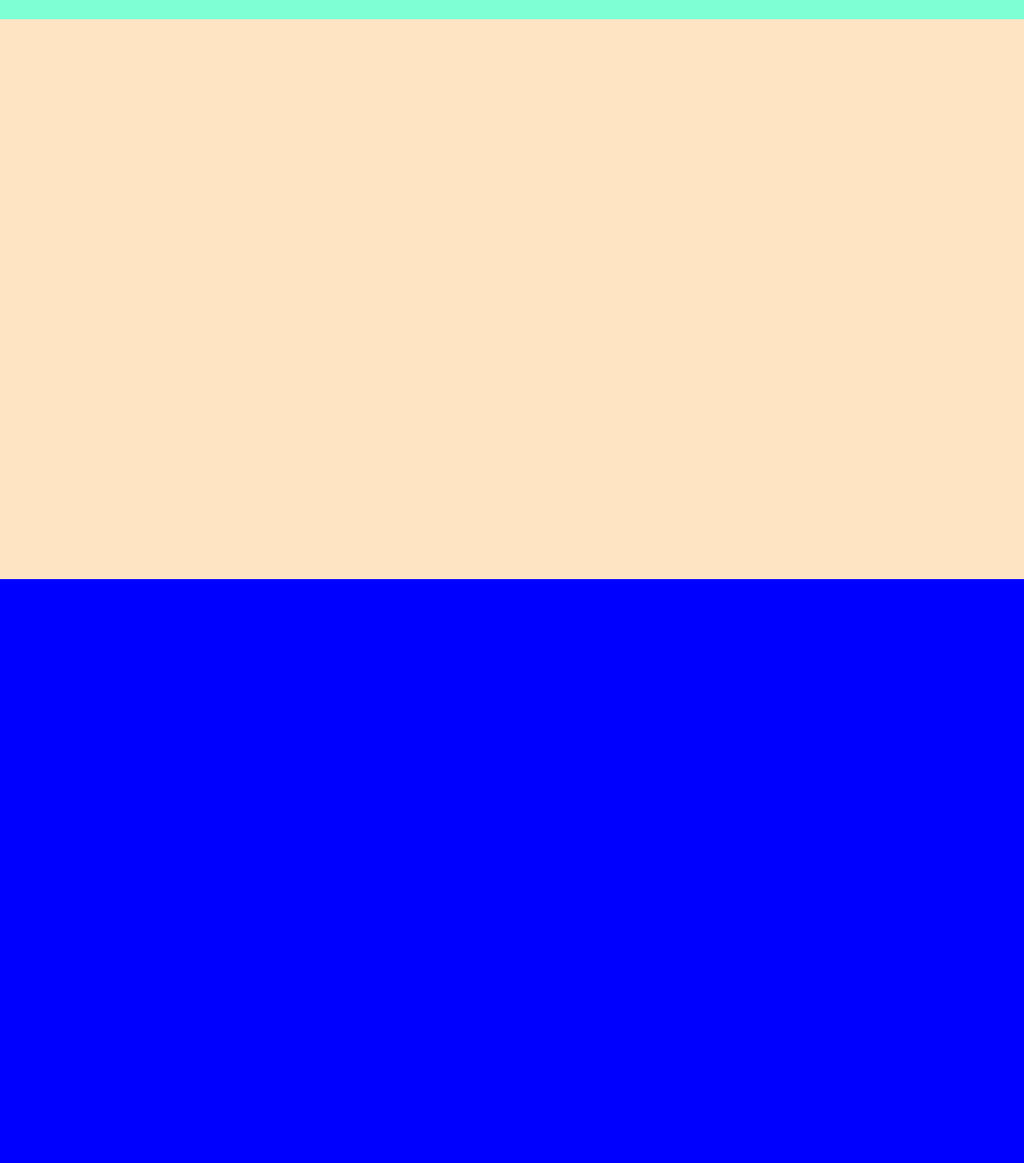
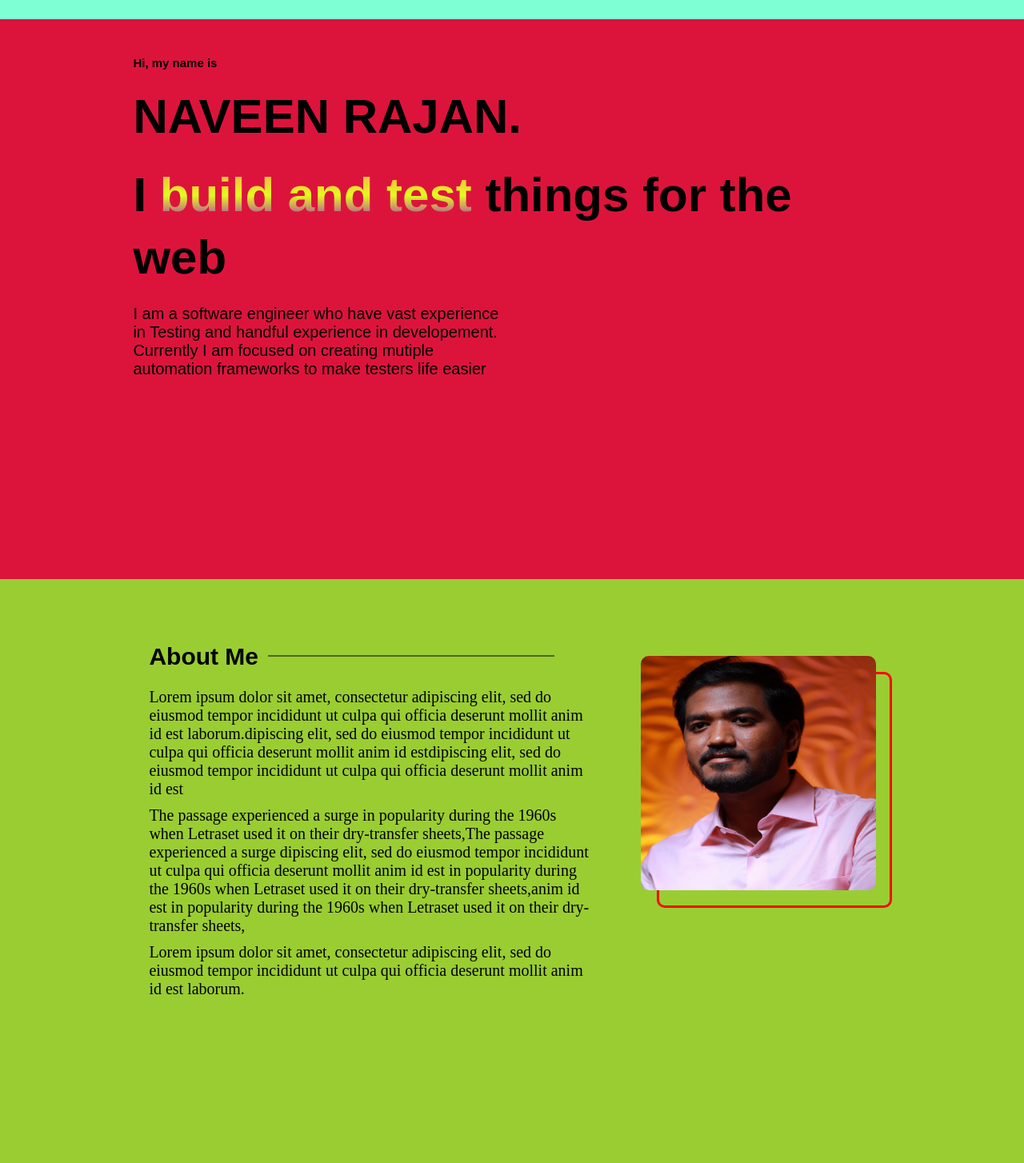
Before and after one commit to NAVEENRAJAN1310/NAVEENPORTFOLIO, a React (Create React App) app in the folder naveenportfolio/client/: page / in a window 1280 px wide. Shown: the part 76-1530 px from the top of the page at 80% size. Built offline with nearby package versions, Linux system fonts and the light colour scheme.

Commit message:
about page

```diff
--- a/naveenportfolio/client/src/App.js
+++ b/naveenportfolio/client/src/App.js
@@ -3,6 +3,7 @@ import { React } from 'react';
 import './App.css';
 import Navbar from './components/navbar/Navbar';
 import Home from './components/home/Home';
+import About from './components/about/About';
 
 function App() {
 
@@ -10,11 +11,11 @@ function App() {
     <>
       <Navbar />
       <div id='app'>
-      <Home/>
-      <div className='sample one' id="about"></div>
-      <div className='sample two' id="experience"></div>
-      <div className='sample three' id="work"></div>
-      <div className='sample four' id="contact"></div>
+        <Home />
+        <About/>
+        <div className='sample two' id="experience"></div>
+        <div className='sample three' id="work"></div>
+        <div className='sample four' id="contact"></div>
       </div>
 
     </>
--- /dev/null
+++ b/naveenportfolio/client/src/components/about/About.css
@@ -0,0 +1,92 @@
+#about{
+    width: 100%;
+    height: 100vh;
+    background-color: yellowgreen;
+    padding:6% 13% ;
+}
+
+.aboutContainer{
+    width: 100%;
+    height: 100%;
+    display: flex;
+    justify-content: center;
+    align-items: center;
+    flex-direction: row;
+}
+
+.aboutText{
+    width: 65%;
+    height: 100%;
+    /* background-color: darkgrey; */
+
+}
+
+.aboutText > h2 {
+    font-size: 3rem;
+    font-family: 'Fira Sans', sans-serif;
+    position: relative;
+    margin-left: 2rem;
+}
+
+.aboutText > h2 > span {
+    display: inline-block;
+    position: absolute;
+    height: 1px;
+    width: 60%;
+    background-color: black;
+    top: 50%;
+    transform: translateY(-50%);
+    right: 15%;
+}
+
+.aboutText > p{
+    width:90%;
+    height: auto;
+    margin-left: 2rem;
+    font-size: 2rem;
+    margin-bottom: 10px;
+}
+
+
+.aboutImageContainer{
+    width: 35%;
+    height: 100%;
+    /* background-color: azure; */
+    display: flex;
+    justify-content: center;
+    align-items: flex-start;
+    padding: 2%;
+}
+
+.aboutImageContainer > .imageContainer{
+    width: 100%;
+    aspect-ratio: 1/1;
+    position: relative;
+    z-index: 2;
+}
+
+.aboutImageContainer > .imageContainer > img {
+    width: 100%;
+    height: 100%;
+    /* background-color: beige; */
+    border-radius: 10px;
+    /* z-index: 100; */
+}
+
+.aboutImageContainer > .imageContainer::after {
+    content: "";
+    width: 100%;
+    height: 100%;
+    position: absolute;
+    border: 3px solid red;
+    left: 20px;
+    top: 20px;
+    z-index: -1;
+    border-radius: 10px;
+    transition: all .25s linear;
+}
+
+.aboutImageContainer:hover  .imageContainer::after {
+    left: 15px;
+    top: 15px;
+}
--- /dev/null
+++ b/naveenportfolio/client/src/components/about/About.js
@@ -0,0 +1,34 @@
+import React from 'react'
+import "./About.css"
+import myImage from "./myImage.png"
+
+
+const About = () => {
+    return (
+        <div className='sample one' id="about">
+            <div className='aboutContainer'>
+                <div className='aboutText'>
+                    <h2>About Me <span></span></h2>
+                    <p>Lorem ipsum dolor sit amet, consectetur adipiscing elit, sed do eiusmod tempor incididunt ut
+                    culpa qui officia deserunt mollit anim id est laborum.dipiscing elit, sed do eiusmod tempor incididunt ut
+                    culpa qui officia deserunt mollit anim id estdipiscing elit, sed do eiusmod tempor incididunt ut
+                    culpa qui officia deserunt mollit anim id est</p>
+                    <p>The passage experienced a surge in popularity during the 1960s when Letraset used it on their
+                    dry-transfer sheets,The passage experienced a surge dipiscing elit, sed do eiusmod tempor incididunt ut
+                    culpa qui officia deserunt mollit anim id est in popularity during the 1960s when Letraset
+                    used it on their dry-transfer sheets,anim id est in popularity during the 1960s when Letraset
+                    used it on their dry-transfer sheets,</p>
+                    <p>Lorem ipsum dolor sit amet, consectetur adipiscing elit, sed do eiusmod tempor incididunt ut
+                    culpa qui officia deserunt mollit anim id est laborum.</p>
+                </div>
+                <div className='aboutImageContainer'>
+                    <div className='imageContainer'>
+                        <img src={myImage} alt="Naveen"/>
+                    </div>
+                </div>
+            </div>
+        </div>
+    )
+}
+
+export default About
--- a/naveenportfolio/client/src/components/home/Home.css
+++ b/naveenportfolio/client/src/components/home/Home.css
@@ -1,5 +1,67 @@
 #home{
     width: 100%;
     height: 100vh;
-    background-color: bisque;
+    background-color: crimson;
+    padding:6% 13% ;
+
 }
+
+.homeContainer{
+    margin-top: 50px;
+    width: 100%;
+    height: 100%;
+    display: flex;
+    justify-content: flex-start;
+    align-items: flex-start;
+    flex-direction: column;
+    padding-top: 2%;
+}
+
+.homeContainer > h3 {
+    font-size: 1.5rem;
+    font-family: 'Fira Sans', sans-serif;
+    margin-bottom: 20px;
+}
+.homeContainer > h1,h2,span {
+    font-size: 6rem;
+    font-family: 'Secular One', sans-serif;
+    margin-bottom: 20px;
+    line-height: 1.3;
+}
+
+.homeContainer > h2 > span {
+    color: antiquewhite;
+    animation: buildAni 2s ease-in-out infinite;
+    position: relative;
+    margin-bottom: 0;
+    font-size: inherit;
+}
+
+@keyframes buildAni {
+
+    0%{
+        background: -webkit-linear-gradient(90deg, rgba(180,58,167,1) 6%, rgba(226,253,29,1) 49%, rgba(252,176,69,1) 90%);
+        -webkit-background-clip: text;
+    -webkit-text-fill-color: transparent;
+    }
+
+    50%{
+        background: -webkit-linear-gradient(#eee, #333);
+        -webkit-background-clip: text;
+    -webkit-text-fill-color: transparent;
+    }
+    100%{
+        background: -webkit-linear-gradient(90deg, rgba(180,58,167,1) 6%, rgba(226,253,29,1) 49%, rgba(252,176,69,1) 90%);
+        -webkit-background-clip: text;
+    -webkit-text-fill-color: transparent;
+    }
+}
+
+
+.homeContainer > p {
+    font-size: 2rem;
+    width: 50%;
+    font-family: 'Fira Sans', sans-serif;
+    margin-bottom: 20px;
+
+}
--- a/naveenportfolio/client/src/components/home/Home.js
+++ b/naveenportfolio/client/src/components/home/Home.js
@@ -1,10 +1,25 @@
-import React from 'react'
+import React, { useState } from 'react'
 import "./Home.css"
+import { useDime } from '../context/Context';
+
+import {paragraphStyle, h1Style} from "./HomeStyles"
 
 const Home = () => {
+
+  const [text] = useState("build and test");
+
+  const dimensions = useDime();
+
+
+
   return (
     <div id="home">
-
+        <div class="homeContainer">
+          <h3>Hi, my name is</h3>
+          <h1 style={{...h1Style(dimensions.windowPos.wwidth)}}>NAVEEN RAJAN.</h1>
+          <h2 style={{...h1Style(dimensions.windowPos.wwidth)}}>I <span>{text}</span> things for the web </h2>
+          <p style={{...paragraphStyle(dimensions.windowPos.wwidth)}}>I am a software engineer who have vast experience in Testing and handful experience in developement. Currently I am focused on creating mutiple automation frameworks to make testers life easier</p>
+        </div>
     </div>
   )
 }
--- /dev/null
+++ b/naveenportfolio/client/src/components/home/HomeStyles.js
@@ -0,0 +1,51 @@
+export const h1Style = (currWidth) => {
+    return currWidth <= 320 ? {
+        fontSize : "3rem"
+    } :
+    currWidth <= 440 ? {
+        fontSize : "3.8rem",
+
+    } :
+    currWidth <= 550 ? {
+        fontSize : "4.5rem"
+    } :
+    currWidth <= 768 ? {
+        fontSize : "5rem"
+    } :
+    currWidth <= 1024 ? {
+    } :
+    currWidth <= 1200 ? {
+    } :
+    null
+}
+
+
+
+
+
+
+
+export const paragraphStyle = (currWidth) => {
+    return currWidth <= 320 ? {
+        width : "100%",
+        fontSize : "1.8rem",
+    } :
+    currWidth <= 440 ? {
+        width : "100%",
+        fontSize : "1.8rem",
+    } :
+    currWidth <= 550 ? {
+        fontSize : "1.8rem",
+        width : "100%"
+    } :
+    currWidth <= 768 ? {
+        width : "82%"
+    } :
+    currWidth <= 1024 ? {
+        width : "80%"
+    } :
+    currWidth <= 1200 ? {
+        width : "70%"
+    } :
+    null
+}
--- a/naveenportfolio/client/src/components/navbar/menuoverlay/MenuOverLay.js
+++ b/naveenportfolio/client/src/components/navbar/menuoverlay/MenuOverLay.js
@@ -27,6 +27,7 @@ const MenuOverLay = (props) => {
                 </div>
                 <div id="menuOverlayContainer">
                     <>
+                        <MenuItem value={"Home"} animeName={"none"} inlineStyle={menuInlineStyle} handleMenuCLick = {clickClose}/>
                         <MenuItem value={"About"} animeName={"none"} inlineStyle={menuInlineStyle} handleMenuCLick = {clickClose}/>
                         <MenuItem value={"Experience"} animeName={"none"} inlineStyle={menuInlineStyle} handleMenuCLick = {clickClose}/>
                         <MenuItem value={"Work"} animeName={"none"} inlineStyle={menuInlineStyle} handleMenuCLick = {clickClose}/>
```
Also changed, not shown: naveenportfolio/client/src/components/about/KARD8758.JPG (added), naveenportfolio/client/src/components/about/myImage.png (added).
